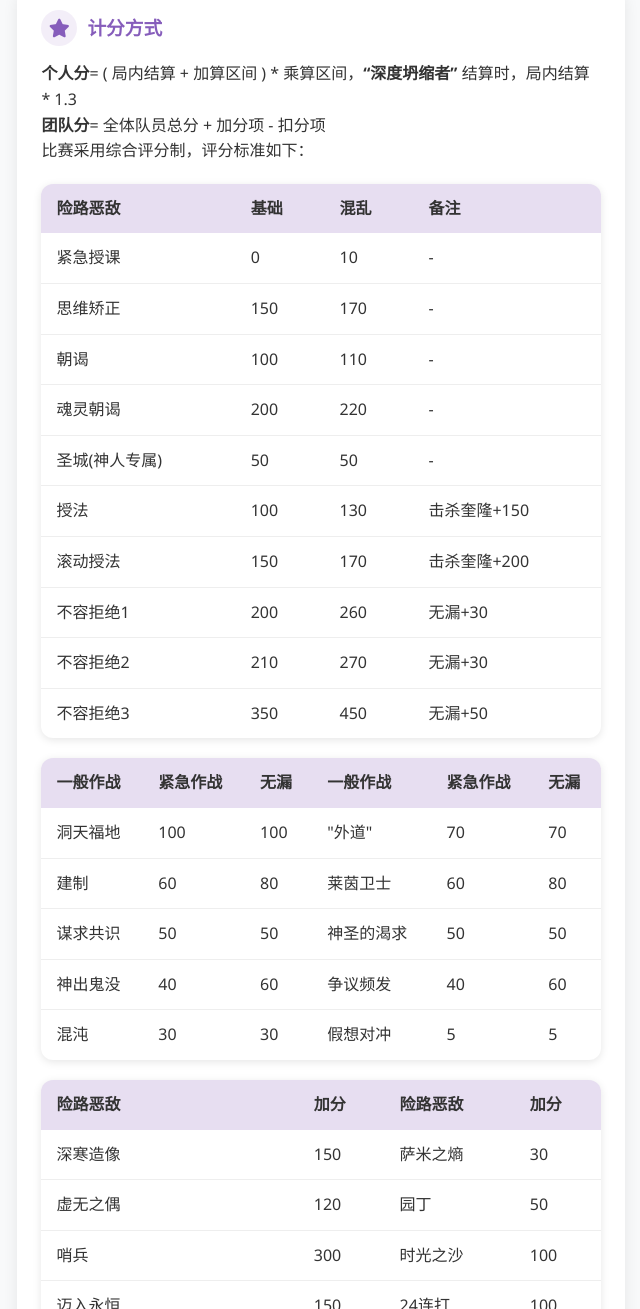
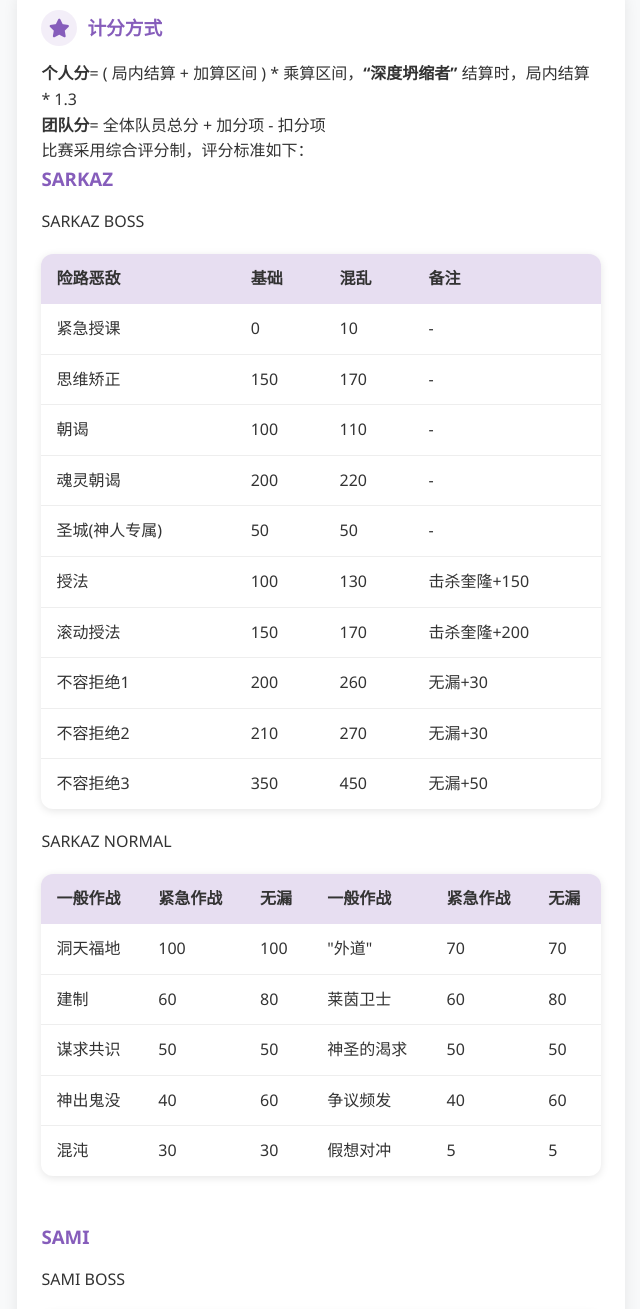
Before and after one commit to zbrocks/ZiJin-AISC, a plain HTML site: page pages/rules/Zijin-3.html in a window 1280 px wide. Shown: the part 3940-5249 px from the top of the page, without its empty margins (319-959 px from the left). Drawn offline with Linux system fonts and the light colour scheme.

Commit message:
编辑紫金杯#3规则

```diff
--- a/pages/rules/Zijin-3.html
+++ b/pages/rules/Zijin-3.html
@@ -207,6 +207,8 @@
                     <p><strong>团队分</strong>= 全体队员总分 + 加分项 - 扣分项</p>
                     <p>比赛采用综合评分制，评分标准如下：</p>
                     <div id="SARKAZ">
+                        <h3>SARKAZ</h3>
+                        <p>SARKAZ BOSS</p>
                         <table id="SARKAZ boss">
                             <thead>
                                 <tr>
@@ -279,6 +281,7 @@
                                 </tr>
                             </tbody>
                         </table>
+                        <p>SARKAZ NORMAL</p>
                         <table id="SARKAZ normal">
                             <thead>
                                 <tr>
@@ -334,7 +337,10 @@
                             </tbody>
                         </table>
                     </div>
+                    <br>
                     <div id="SAMI">
+                        <h3>SAMI</h3>
+                        <p>SAMI BOSS</p>
                         <table id="SAMI boss">
                         <thead>
                             <tr>
@@ -377,6 +383,7 @@
                             </tr>
                         </tbody>
                         </table>
+                        <p>SAMI NORMAL</p>
                         <table id="SAMI normal">
                         <thead>
                             <tr>
@@ -422,6 +429,7 @@
                             </tr>
                         </tbody>
                         </table>
+                        <p>SAMI SPECIAL</p>
                         <table id="SAMI special">
                         <thead>
                             <tr>
```
